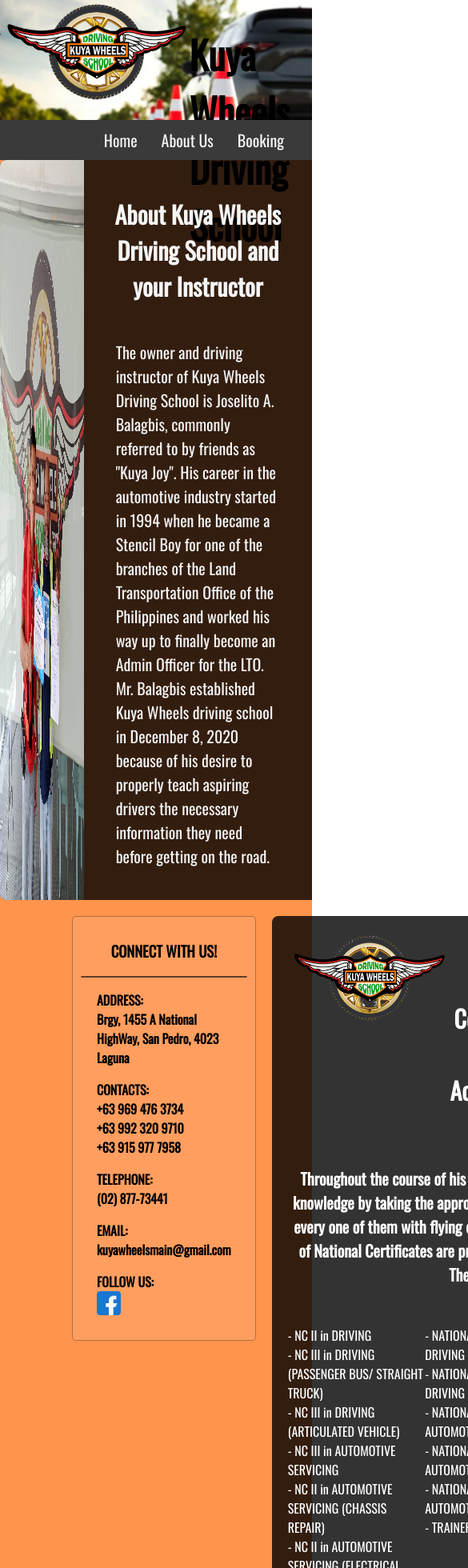
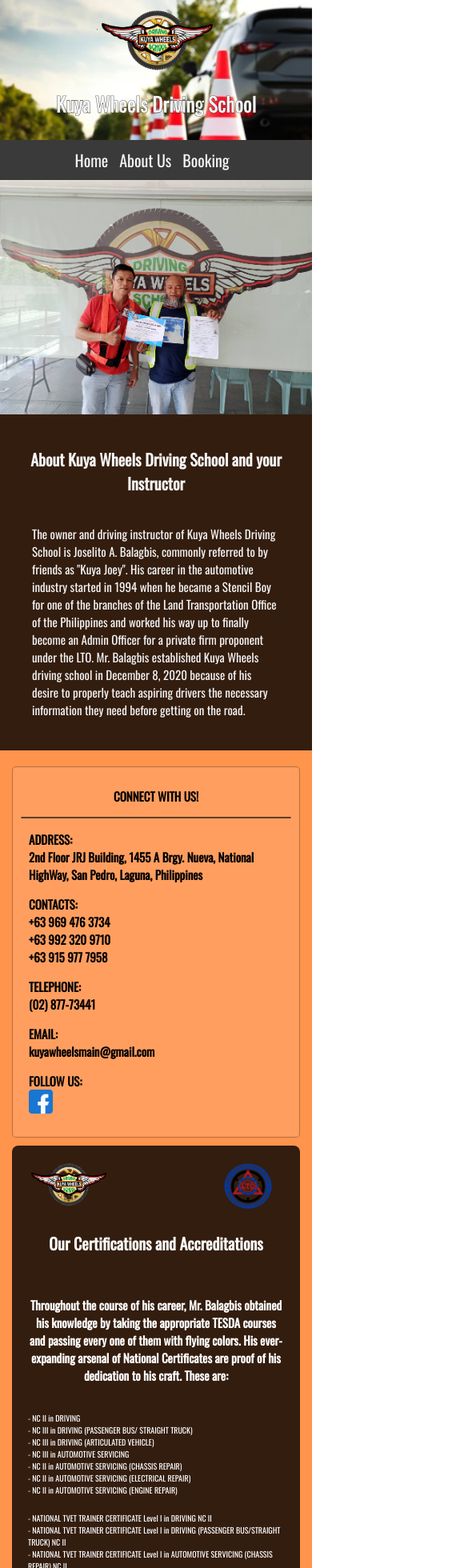
Before and after one commit to dongumayagay/kuya-wheels, a SvelteKit app: page /aboutus in a window 390 px wide. Shown: the top 1960 px of the page at 80% size, 585 px wide, since content can reach past the window. Built offline with nearby package versions, Linux system fonts and the light colour scheme.

Commit message:
slightly responsive css, corrected client request

```diff
--- a/src/routes/(customer-side)/+page.svelte
+++ b/src/routes/(customer-side)/+page.svelte
@@ -21,10 +21,10 @@
 	</div>
 </div>
 <br>
-<div style="display: flex;flex-direction:row;margin-top:70px;margin-bottom:50px;">
-	<div style="width:100%;margin-left:10px;padding:10px;text-align:center;">
+<div id="midPanel">
+	<div style="margin-left:10px;padding:10px;text-align:center;">
 		<h1 style="margin-top: 0;">About Kuya Wheels Driving School</h1>
-		<p style="font-size: 18px;">
+		<p>
 			Kuya Wheels is a driving school company that provides services to teach future drivers the fundamentals
 			and basic knowledge about driving. For now, the company is focused on training drivers for Practical
 			Driving Course 3(PDC3) which mainly consists of vehicles, or better known as trucks, that carry weight.
@@ -90,16 +90,16 @@
 			</div>
 		</div>
 	</div>
-	<div class="pageMap" style="margin-right:10px;">
+	<div class="pageMap">
 		<!-- svelte-ignore a11y-missing-attribute -->
-		<iframe src="https://www.google.com/maps/embed?pb=!1m18!1m12!1m3!1d3865.343416484211!2d121.0619151143176!3d14.349526887028402!2m3!1f0!2f0!3f0!3m2!1i1024!2i768!4f13.1!3m3!1m2!1s0x3397d7fc4200f08d%3A0x7e5f6568ee2fb87a!2sKuya%20Wheels%20Driving%20School!5e0!3m2!1sen!2sph!4v1677343191569!5m2!1sen!2sph" width="600" height="450" style="border:0;border-radius:10px;" allowfullscreen="" loading="lazy" referrerpolicy="no-referrer-when-downgrade"></iframe>
+		<iframe src="https://www.google.com/maps/embed?pb=!1m18!1m12!1m3!1d3865.343416484211!2d121.0619151143176!3d14.349526887028402!2m3!1f0!2f0!3f0!3m2!1i1024!2i768!4f13.1!3m3!1m2!1s0x3397d7fc4200f08d%3A0x7e5f6568ee2fb87a!2sKuya%20Wheels%20Driving%20School!5e0!3m2!1sen!2sph!4v1677343191569!5m2!1sen!2sph" allowfullscreen="" loading="lazy" referrerpolicy="no-referrer-when-downgrade"></iframe>
 	</div>
 </div>
 <div style="display: flex; flex-direction: column;margin:20px;">
 	<div>
 		<h1 style="text-align: center;">What we do</h1>
 	</div>
-	<div style="display: flex; flex-direction: row; justify-content:center;">
+	<div id="whatwedoPanel">
 		<div class="wPanel">
 			<img src="/truck1.jpg" alt="truck">
 			<h2>Education</h2>
@@ -201,15 +201,32 @@
 
 		padding: 0px;
 	}
+	#midPanel{
+		display: flex;
+		flex-direction:row;
+		margin-top:70px;
+		margin-bottom:50px;
+	}
+	#midPanel {
+		font-size: 18px;
+	}
 	.pageMap {
 		border-radius: 10px;
+		margin-right:10px;
 
-		box-shadow: -5px 7px 17px -3px rgba(0,0,0,0.75);
+		/* box-shadow: -5px 7px 17px -3px rgba(0,0,0,0.75);
 		-webkit-box-shadow: -5px 7px 17px -3px rgba(0,0,0,0.75);
-		-moz-box-shadow: -5px 7px 17px -3px rgba(0,0,0,0.75);
+		-moz-box-shadow: -5px 7px 17px -3px rgba(0,0,0,0.75); */
 	}
 	.pageMap iframe {
 		height: 100%;
+		width:600px;
+		border:0;border-radius:10px;
+	}
+	#whatwedoPanel {
+		display: flex;
+		flex-direction: row;
+		justify-content:center;
 	}
     #Form1 {
 		border-radius: 10px;
@@ -264,4 +281,92 @@
 	.functionHero a:hover {
 		background-color: rgba(255, 255, 255, 0.1);
 	}
+
+	@media only screen and (max-width: 1200px){
+		#whatwedoPanel {
+			flex-direction: row;
+		}
+	}
+	@media only screen and (min-width: 320px) and (max-width: 1150px)  {
+		#profileInfo h1 {
+			font-size: 20px
+		}
+		#profileInfo h2 {
+			font-size: 15px
+		}
+		#profileInfo h3 {
+			font-size: 15px
+		}
+		#midPanel{
+			display: flex;
+			flex-direction:column;
+			margin-top: 20px;
+			margin-bottom: 10px;
+		}
+		#midPanel h1 {
+			font-size: 20px;
+		}
+		#midPanel p {
+			font-size: 15px;
+		}
+		#officeHours {
+			width: auto;
+			margin-left: auto;
+			margin-right: auto;
+			padding:0;
+			padding-bottom: 10px;
+
+			background-color: rgba(0,0,0,0.8);
+			border: 4px solid black;
+			border-radius: 5px;
+		}
+		#officeHours h3 {
+			margin: 0;
+			font-size: 15px;
+			color: whitesmoke;
+		}
+		#officeHours h2 {
+			margin: 0 0 10px 0;
+			font-size: 20px;
+		}
+		.pageMap {
+			margin-right: 0;
+			margin: 5px;
+			padding: 10px;
+			height: 250px;
+		}
+		.pageMap iframe {
+			width: 100%;
+			border:0;
+			border-radius:10px;
+		}
+		.wPanel {
+			width: auto;
+		}
+		#whatwedoPanel {
+			flex-direction: column;
+		}
+		#whatwedoPanel h2 {
+			font-size: 20px;
+		}
+		#whatwedoPanel h4 {
+			font-size: 15px;
+		}
+		#hero {
+			height: 100px;
+		}
+		#blurHero {
+			display: flex;
+			flex-direction: row;
+			justify-content: center;
+			background-color: rgba(0,0,0,0.9);
+			height: 100%;
+		}
+		a {
+			font-size: 18px;
+			text-decoration: none;
+
+			border: 2px solid whitesmoke;
+		}
+	}
 </style>
--- a/src/routes/(customer-side)/Footer.svelte
+++ b/src/routes/(customer-side)/Footer.svelte
@@ -17,7 +17,7 @@
 	</div>
     <div class="footerContact">
         <h3>Address</h3>
-        <p>Brgy, 1455 A National HighWay, San Pedro, 4023 Laguna</p>
+        <p>2nd Floor JRJ Building, 1455 A Brgy. Nueva, National HighWay, San Pedro, Laguna, Philippines</p>
         <br>
 	</div>
     <hr>
@@ -50,4 +50,10 @@
     hr {
         border: 1px solid whitesmoke;
     }
+
+    @media only screen and (min-width: 320px) and (max-width: 700px)  {
+		footer {
+            flex-direction: column;
+        }
+	}
 </style>
--- a/src/routes/(customer-side)/Header.svelte
+++ b/src/routes/(customer-side)/Header.svelte
@@ -1,21 +1,55 @@
-<div>
+<div id="header">
     <img src="/KWDSicon.png" alt="Kuya Wheels Driving School Icon" id="logo">
     <h1>Kuya Wheels Driving School</h1>
 </div>
 
 <style>
-    div {
+    #header {
         background-image: url("/testbg.PNG");
         background-repeat: no-repeat;
         background-size: cover;
         background-color: rgba(0,0, 0,0);
-        height: 150px;
+
         display: flex;
+        padding: 10px;
     }
     #logo{
-        height: 90%;
+        width: 20%;
     }
     h1{
         font-size: 48px;
+        color: whitesmoke;
+        -webkit-text-stroke: 0.3px black;
     }
+
+    @media only screen and (max-width: 1150px){
+        #header {
+            flex-direction: column;
+            justify-content: center;
+            align-items: center;
+            width: auto;
+        }
+        #logo {
+            width: 20%;
+        }
+        h1 {
+            font-size: 30px;
+            color: whitesmoke;
+            -webkit-text-stroke: 0.3px black;
+        }
+    }
+    @media only screen and (min-width: 320px) and (max-width: 700px)  {
+		#header {
+            flex-direction: column;
+            justify-content: center;
+            align-items: center;
+            width: auto;
+        }
+        #logo {
+            width: 40%;
+        }
+        h1 {
+            font-size: 25px;
+        }
+	}
 </style>
--- a/src/routes/(customer-side)/Navbar.svelte
+++ b/src/routes/(customer-side)/Navbar.svelte
@@ -19,7 +19,6 @@
 	.link-container{
 		margin-right: 10px;
 		display: flex;
-		flex-direction: flex-end;
 		font-size: 20px
 	}
 	a{
@@ -34,4 +33,16 @@
 		text-decoration: underline;
 	}
 
+	@media only screen and (min-width: 320px) and (max-width: 700px)  {
+		nav {
+			justify-content: center;
+		}
+		.link-container {
+			flex-direction: row;
+		}
+		a {
+			margin-left: 7px;
+		margin-right: 7px;
+		}
+    }
 </style>
--- a/src/routes/(customer-side)/aboutus/+page.svelte
+++ b/src/routes/(customer-side)/aboutus/+page.svelte
@@ -13,9 +13,9 @@
 		</h2>
 		<p style="margin: 20px;">
 			The owner and driving instructor of Kuya Wheels Driving School is Joselito A. Balagbis, commonly referred to
-			by friends as "Kuya Joy". His career in the automotive industry started in 1994 when he became a Stencil Boy for
+			by friends as "Kuya Joey". His career in the automotive industry started in 1994 when he became a Stencil Boy for
 			one of the branches of the Land Transportation Office of the Philippines and worked his way up to
-			finally become an Admin Officer for the LTO. Mr. Balagbis established Kuya Wheels driving
+			finally become an Admin Officer for a private firm proponent under the LTO. Mr. Balagbis established Kuya Wheels driving
 			school in December 8, 2020 because of his desire to properly teach aspiring drivers the necessary information
 			they need before getting on the road.
 		</p>
@@ -27,7 +27,7 @@
 		<h3>CONNECT WITH US!</h3>
 		<hr>
 		<p>
-			ADDRESS: <br>Brgy, 1455 A National HighWay, San Pedro, 4023 Laguna
+			ADDRESS: <br>2nd Floor JRJ Building, 1455 A Brgy. Nueva, National HighWay, San Pedro, Laguna, Philippines
 		</p>
 		<p>
 			CONTACTS: <br>+63 969 476 3734<br>+63 992 320 9710<br>+63 915 977 7958
@@ -46,16 +46,18 @@
 	<div id="aboutPanel">
 		<div id="aboutCompany">
 			<div id="aboutLogo">
-				<img src="/KWDSicon.png" alt="Kuya Wheels Driving School Icon" id="logo">
+				<div id="aLogos">
+					<img src="/KWDSicon.png" alt="Kuya Wheels Driving School Icon" id="logo">
+					<img src="/lto.png" alt="LTO logo" id="lto">
+				</div>
 				<h4>Our Certifications and Accreditations</h4>
-				<img src="/lto.png" alt="LTO logo" id="lto">
 			</div>
 			<h5>
 				Throughout the course of his career, Mr. Balagbis obtained his knowledge by taking the appropriate TESDA courses
 				and passing every one of them with flying colors. His ever-expanding arsenal of National Certificates are proof of his
 				dedication to his craft. These are:
 			</h5>
-			<div style="display: flex;justify-content:space-between;text-align:left;">
+			<div id="accreds">
 				<p>
 					- NC II in DRIVING<br>- NC III in DRIVING (PASSENGER BUS/ STRAIGHT TRUCK)<br>
 					- NC III in DRIVING (ARTICULATED VEHICLE)<br>
@@ -119,8 +121,8 @@
 	#contactForm {
 		/* border: 1px solid blue; */
 		margin: 20px;
-		margin-left: 90px;
-		margin-right: 90px;
+		margin-left: 15px;
+		margin-right: 15px;
 		display: flex;
 		flex-direction: row;
 	}
@@ -145,7 +147,18 @@
 	#aboutLogo {
 		display: flex;
 		justify-content: space-between;
-		flex-direction: row;
+		flex-direction: column;
+
+	}
+	#aLogos {
+		display: flex;
+		justify-content: space-between;
+		padding-right: 40px;
+	}
+	#accreds {
+		display: flex;
+		justify-content:space-between;
+		text-align:left;
 	}
 	#logo{
 		width: 200px;
@@ -194,4 +207,115 @@
 		color: whitesmoke;
 		text-align: center;
 	}
+
+	@media only screen and (min-width: 801px) and (max-width: 1150px) {
+		#profilePicture {
+			border-top-left-radius: 0;
+			border-bottom-left-radius: 0;
+		}
+		#profilePicture img{
+			width: 100%;
+			height: 100%;
+			border-top-left-radius: 0;
+			border-bottom-left-radius: 0;
+		}
+		#profileForm h2 {
+			font-size: 20px;
+		}
+		#profileForm p {
+			font-size: 15px;
+		}
+		#contactForm {
+			/* border: 1px solid blue; */
+			margin: 20px;
+			margin-left: 15px;
+			margin-right: 15px;
+		}
+		#accreds {
+			flex-direction: column;
+		}
+		#reminderMess {
+			font-size: 15px;
+			border: 2.5px dashed #ff944d;
+		}
+	}
+	@media only screen and (min-width: 320px) and (max-width: 800px) {
+		#profileForm {
+			display: flex;
+			flex-direction: column;
+		}
+		#profilePicture {
+			border-top-left-radius: 0;
+			border-bottom-left-radius: 0;
+		}
+		#profilePicture img{
+			width: 100%;
+			height: 100%;
+			border-top-left-radius: 0;
+			border-bottom-left-radius: 0;
+		}
+		#profileForm h2 {
+			font-size: 20px;
+		}
+		#profileForm p {
+			font-size: 15px;
+		}
+		#contactInfo{
+			border-radius: 5px;
+			margin-bottom: 10px;
+
+			font-weight: 600;
+			height: 100%;
+		}
+		#contactInfo h3 {
+			font-size: 15px;
+		}
+		#contactInfo p {
+			font-size: 15px;
+			padding-left: 10px;
+			padding-right: 10px;
+		}
+		#contactForm {
+			/* border: 1px solid blue; */
+			margin: 20px;
+			margin-left: 15px;
+			margin-right: 15px;
+			display: flex;
+			flex-direction: column;
+		}
+		#contactForm h4 {
+			font-size: 20px;
+		}
+		#aboutCompany {
+			justify-content: flex-start;
+		}
+		#aboutPanel {
+			margin-left: 0;
+		}
+		#aboutCompany h5 {
+			font-size: 15px;
+		}
+		#aboutCompany p {
+			font-size: 10px;
+		}
+		#aLogos {
+			justify-content: space-between;
+			padding-right: 15px;
+		}
+		#accreds {
+			flex-direction: column;
+		}
+		#logo{
+			width: 100px;
+			height: 60px;
+		}
+		#lto {
+			width: 60px;
+			height: 60px;
+		}
+		#reminderMess {
+			font-size: 10px;
+			border: 2px dashed #ff944d;
+		}
+	}
 </style>
```
Also changed, not shown: src/routes/(customer-side)/book/+page.svelte (+83 -12 lines).
